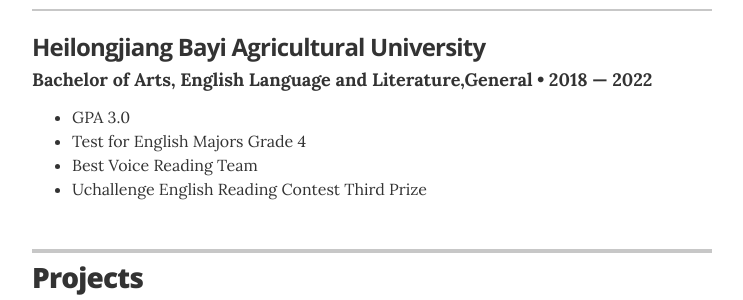
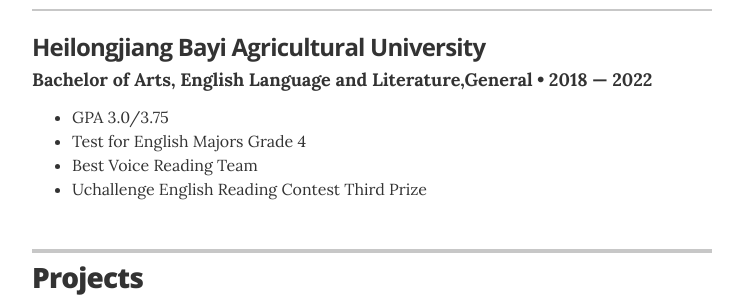
Before and after one commit to vfanghao/fanghao.me, a Jekyll site: the page built from index.html, in a window 1280 px wide. Shown: the part 867-1167 px from the top of the page, without its empty margins (268-1011 px from the left). Built offline with Jekyll 4.4.1, drawn with Linux system fonts in a browser that asks for light colours.

Commit message:
Update education.yml

```diff
--- a/_data/education.yml
+++ b/_data/education.yml
@@ -3,7 +3,7 @@
   uni: Heilongjiang Bayi Agricultural University
   year: 2018 &mdash; 2022
   awards:
-    - award: GPA 3.0
+    - award: GPA 3.0/3.75
     - award: Test for English Majors Grade 4
     - award: Best Voice Reading Team
     - award: Uchallenge English Reading Contest Third Prize
```
